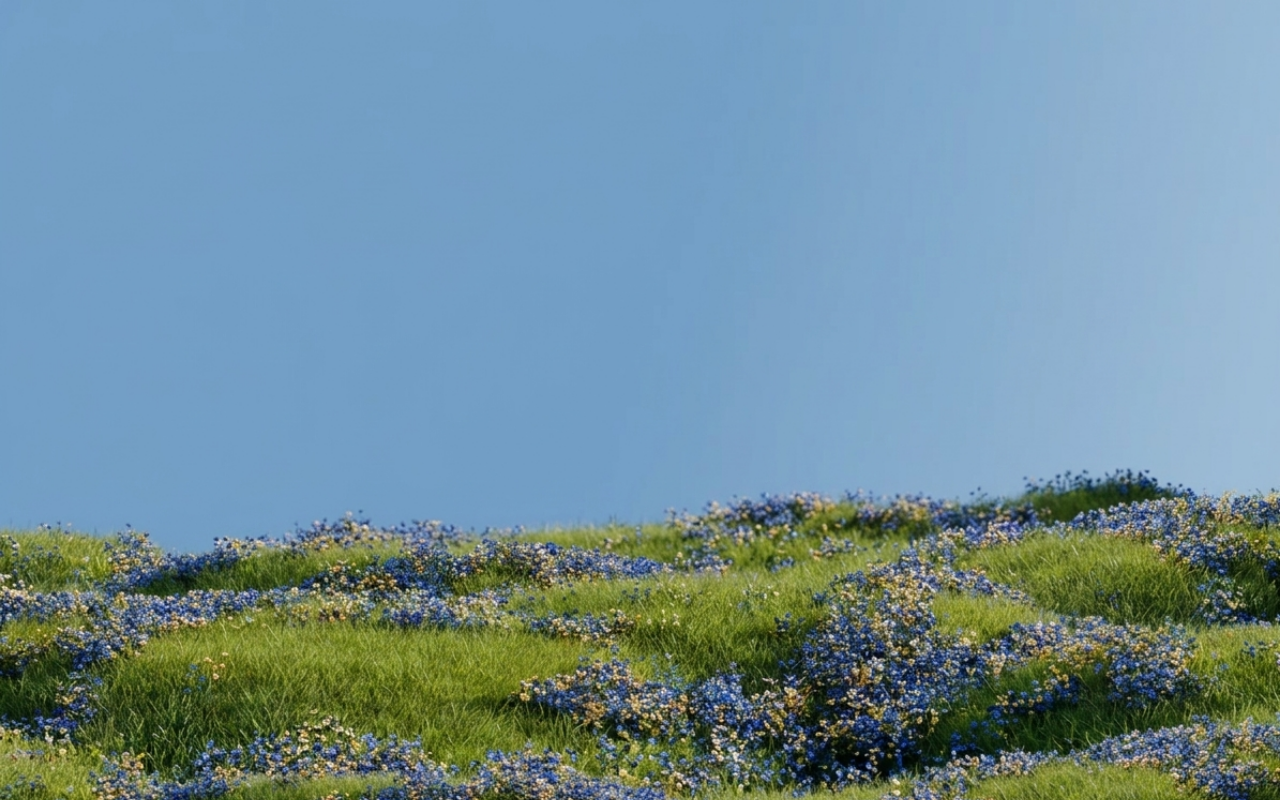
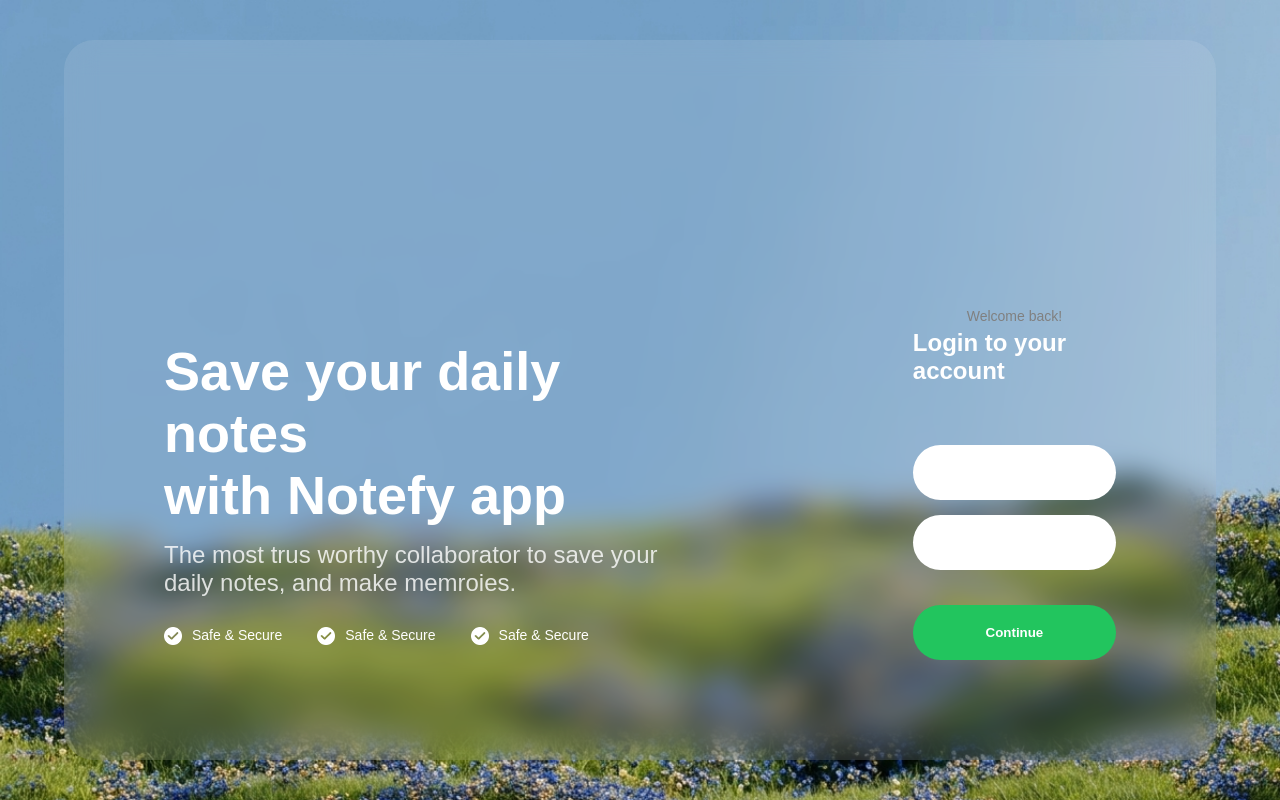
Before and after one commit to Barez01/react-task-manager, a React (Vite) app: page / in a window 1280 px wide. Built offline with nearby package versions, Linux system fonts and the light colour scheme.

Commit message:
Login image added

```diff
--- a/package.json
+++ b/package.json
@@ -11,7 +11,8 @@
   },
   "dependencies": {
     "react": "^19.2.4",
-    "react-dom": "^19.2.4"
+    "react-dom": "^19.2.4",
+    "react-router-dom": "^7.13.2"
   },
   "devDependencies": {
     "@eslint/js": "^9.39.4",
--- a/src/App.css
+++ b/src/App.css
@@ -1,184 +1,10 @@
-.counter {
-  font-size: 16px;
-  padding: 5px 10px;
-  border-radius: 5px;
-  color: var(--accent);
-  background: var(--accent-bg);
-  border: 2px solid transparent;
-  transition: border-color 0.3s;
-  margin-bottom: 24px;
-
-  &:hover {
-    border-color: var(--accent-border);
-  }
-  &:focus-visible {
-    outline: 2px solid var(--accent);
-    outline-offset: 2px;
-  }
+.blur-component {
+  content: "";
+  height: 90vh;
+  width: 90vw;
+  background: rgba(255, 255, 255, 0.1);
+  backdrop-filter: blur(15px);
+  -webkit-backdrop-filter: blur(15px);
+  border-radius: 30px;
+  font-family: Arial, Helvetica, sans-serif;
 }
-
-.hero {
-  position: relative;
-
-  .base,
-  .framework,
-  .vite {
-    inset-inline: 0;
-    margin: 0 auto;
-  }
-
-  .base {
-    width: 170px;
-    position: relative;
-    z-index: 0;
-  }
-
-  .framework,
-  .vite {
-    position: absolute;
-  }
-
-  .framework {
-    z-index: 1;
-    top: 34px;
-    height: 28px;
-    transform: perspective(2000px) rotateZ(300deg) rotateX(44deg) rotateY(39deg)
-      scale(1.4);
-  }
-
-  .vite {
-    z-index: 0;
-    top: 107px;
-    height: 26px;
-    width: auto;
-    transform: perspective(2000px) rotateZ(300deg) rotateX(40deg) rotateY(39deg)
-      scale(0.8);
-  }
-}
-
-#center {
-  display: flex;
-  flex-direction: column;
-  gap: 25px;
-  place-content: center;
-  place-items: center;
-  flex-grow: 1;
-
-  @media (max-width: 1024px) {
-    padding: 32px 20px 24px;
-    gap: 18px;
-  }
-}
-
-#next-steps {
-  display: flex;
-  border-top: 1px solid var(--border);
-  text-align: left;
-
-  & > div {
-    flex: 1 1 0;
-    padding: 32px;
-    @media (max-width: 1024px) {
-      padding: 24px 20px;
-    }
-  }
-
-  .icon {
-    margin-bottom: 16px;
-    width: 22px;
-    height: 22px;
-  }
-
-  @media (max-width: 1024px) {
-    flex-direction: column;
-    text-align: center;
-  }
-}
-
-#docs {
-  border-right: 1px solid var(--border);
-
-  @media (max-width: 1024px) {
-    border-right: none;
-    border-bottom: 1px solid var(--border);
-  }
-}
-
-#next-steps ul {
-  list-style: none;
-  padding: 0;
-  display: flex;
-  gap: 8px;
-  margin: 32px 0 0;
-
-  .logo {
-    height: 18px;
-  }
-
-  a {
-    color: var(--text-h);
-    font-size: 16px;
-    border-radius: 6px;
-    background: var(--social-bg);
-    display: flex;
-    padding: 6px 12px;
-    align-items: center;
-    gap: 8px;
-    text-decoration: none;
-    transition: box-shadow 0.3s;
-
-    &:hover {
-      box-shadow: var(--shadow);
-    }
-    .button-icon {
-      height: 18px;
-      width: 18px;
-    }
-  }
-
-  @media (max-width: 1024px) {
-    margin-top: 20px;
-    flex-wrap: wrap;
-    justify-content: center;
-
-    li {
-      flex: 1 1 calc(50% - 8px);
-    }
-
-    a {
-      width: 100%;
-      justify-content: center;
-      box-sizing: border-box;
-    }
-  }
-}
-
-#spacer {
-  height: 88px;
-  border-top: 1px solid var(--border);
-  @media (max-width: 1024px) {
-    height: 48px;
-  }
-}
-
-.ticks {
-  position: relative;
-  width: 100%;
-
-  &::before,
-  &::after {
-    content: '';
-    position: absolute;
-    top: -4.5px;
-    border: 5px solid transparent;
-  }
-
-  &::before {
-    left: 0;
-    border-left-color: var(--border);
-  }
-  &::after {
-    right: 0;
-    border-right-color: var(--border);
-  }
-}
--- a/src/App.tsx
+++ b/src/App.tsx
@@ -1,17 +1,15 @@
-import { useState } from 'react'
-import reactLogo from './assets/react.svg'
-import viteLogo from './assets/vite.svg'
-import heroImg from './assets/hero.png'
-import './App.css'
+import { BrowserRouter, Routes, Route } from "react-router-dom";
+import "./App.css";
+import { ROUTES } from "./Router/Routes";
 
 function App() {
-
   return (
-    <>
-      <section>
-      </section>
-    </>
-  )
+    <BrowserRouter>
+      <Routes>
+        <Route path={ROUTES.LOGIN.path} element={ROUTES.LOGIN.element}></Route>
+      </Routes>
+    </BrowserRouter>
+  );
 }
 
-export default App
+export default App;
--- /dev/null
+++ b/src/Features/Auth/Components/Login.css
@@ -0,0 +1,120 @@
+/* Main container */
+.login {
+  width: 100%;
+  height: 100%;
+  display: flex;
+  justify-content: center;
+  align-items: center;
+}
+
+/* Glass card */
+.login > .blur-component {
+  display: flex;
+  overflow: hidden;
+}
+
+/* LEFT SIDE */
+.left-component {
+  flex: 1;
+  padding: 100px;
+  color: white;
+
+  display: flex;
+  flex-direction: column;
+  justify-content: end;
+}
+
+.left-component h2 {
+  font-size: 54px;
+  margin-bottom: 15px;
+}
+
+.left-component p {
+  font-size: 24px;
+  opacity: 0.8;
+  margin-bottom: 30px;
+}
+
+/* Motos */
+.motos {
+  display: flex;
+  margin-bottom: 15px;
+}
+
+.motos img {
+  width: 18px;
+  margin-right: 10px;
+}
+
+.motos h6 {
+  margin: 0;
+  font-weight: 400;
+  font-size: 14px;
+}
+
+.moto-1,
+.moto-2,
+.moto-3 {
+  display: flex;
+  margin-right: 35px;
+}
+
+/* RIGHT SIDE */
+.right-component {
+  width: 35%;
+  min-width: 300px;
+  padding: 100px;
+
+  display: flex;
+  flex-direction: column;
+  justify-content: end;
+  align-items: center;
+  color: white;
+}
+
+.right-component h6 {
+  margin: 0;
+  font-weight: 400;
+  color: gray;
+  font-size: 14px;
+}
+
+.right-component h4 {
+  margin: 5px 0 60px 0;
+  font-size: 24px;
+}
+
+/* Inputs */
+.username-field,
+.password-field {
+  width: 100%;
+  padding: 20px;
+  margin-bottom: 15px;
+
+  border-radius: 100px;
+  border: 0px solid white;
+  outline: none;
+
+  background: white;
+  color: black;
+}
+
+/* Button */
+.continue-button {
+  width: 100%;
+  margin-top: 20px;
+  padding: 20px;
+  border: none;
+  border-radius: 100px;
+
+  background: #22c55e;
+  color: white;
+  font-weight: bold;
+  cursor: pointer;
+
+  transition: 0.3s;
+}
+
+.continue-button:hover {
+  background: #16a34a;
+}
--- /dev/null
+++ b/src/Features/Auth/Login.tsx
@@ -0,0 +1,43 @@
+import checkIcon from "../../assets/icons/checked.png";
+import "./Components/Login.css";
+
+export default function Login() {
+  return (
+    <section className="login">
+      <div className="blur-component">
+        <div className="left-component">
+          <h2>
+            Save your daily notes <br />
+            with Notefy app
+          </h2>
+          <p>
+            The most trus worthy collaborator to save your <br /> daily notes,
+            and make memroies.
+          </p>
+          <div className="motos">
+            <div className="moto-1">
+              <img src={checkIcon} alt="Check Icon" />
+              <h6>Safe & Secure</h6>
+            </div>
+            <div className="moto-2">
+              <img src={checkIcon} alt="Check Icon" />
+              <h6>Safe & Secure</h6>
+            </div>
+            <div className="moto-3">
+              <img src={checkIcon} alt="Check Icon" />
+              <h6>Safe & Secure</h6>
+            </div>
+          </div>
+        </div>
+
+        <div className="right-component">
+          <h6>Welcome back!</h6>
+          <h4>Login to your account</h4>
+          <input type="text" className="username-field" />
+          <input type="password" className="password-field" />
+          <button className="continue-button">Continue</button>
+        </div>
+      </div>
+    </section>
+  );
+}
--- /dev/null
+++ b/src/Router/Routes.tsx
@@ -0,0 +1,5 @@
+import Login from "../Features/Auth/Login"
+
+export const ROUTES = {
+    LOGIN: { path: "/", element: <Login/>},
+}
--- a/src/index.css
+++ b/src/index.css
@@ -1,4 +1,17 @@
 body {
   background-image: url("assets/images/nature_bg.png");
   background-size: cover;
+  margin: 0;
+  -webkit-font-smoothing: antialiased;
+  -moz-osx-font-smoothing: grayscale;
+  display: flex;
+  justify-content: center;
+  align-items: center;
+  height: 100vh;
 }
+
+* {
+  margin: 0;
+  padding: 0;
+  box-sizing: border-box;
+}
```
Also changed, not shown: src/assets/icons/checked.png (added), 1 other file (tests, documents, lock files or other folders).
